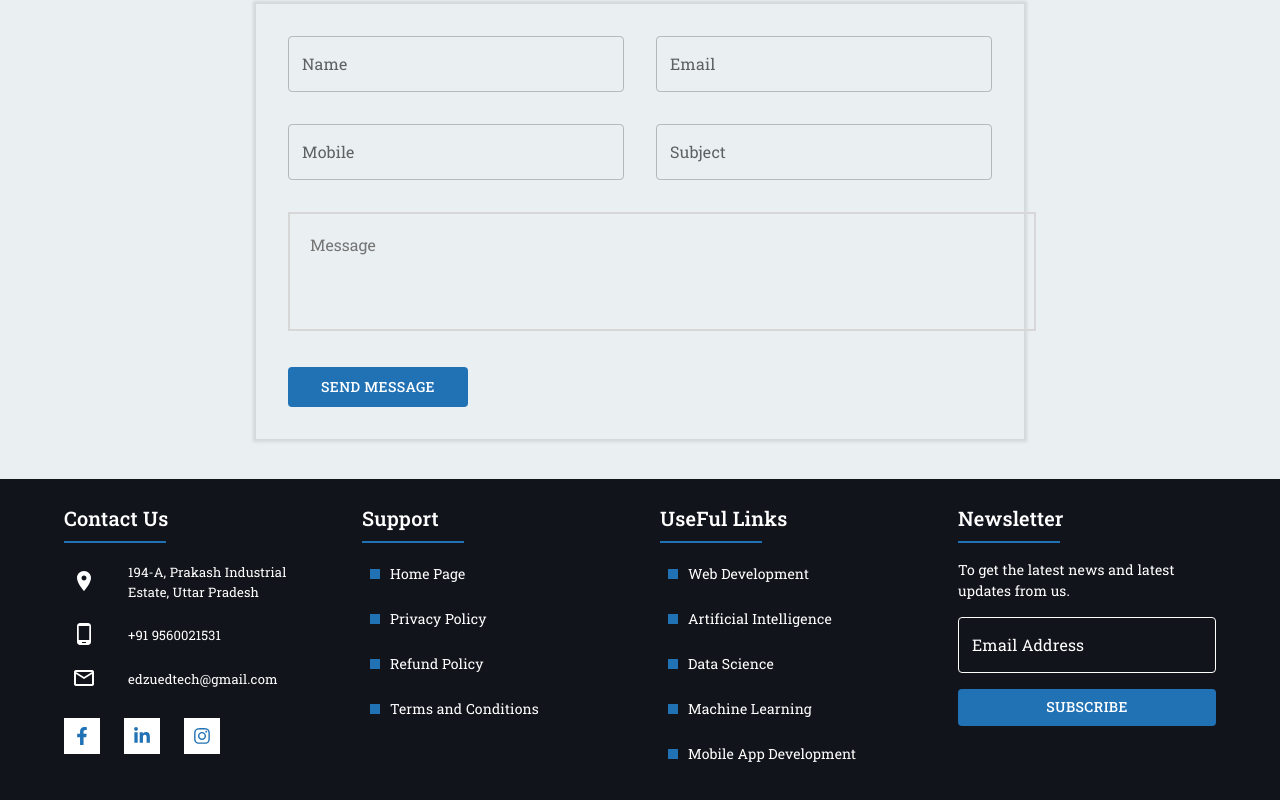
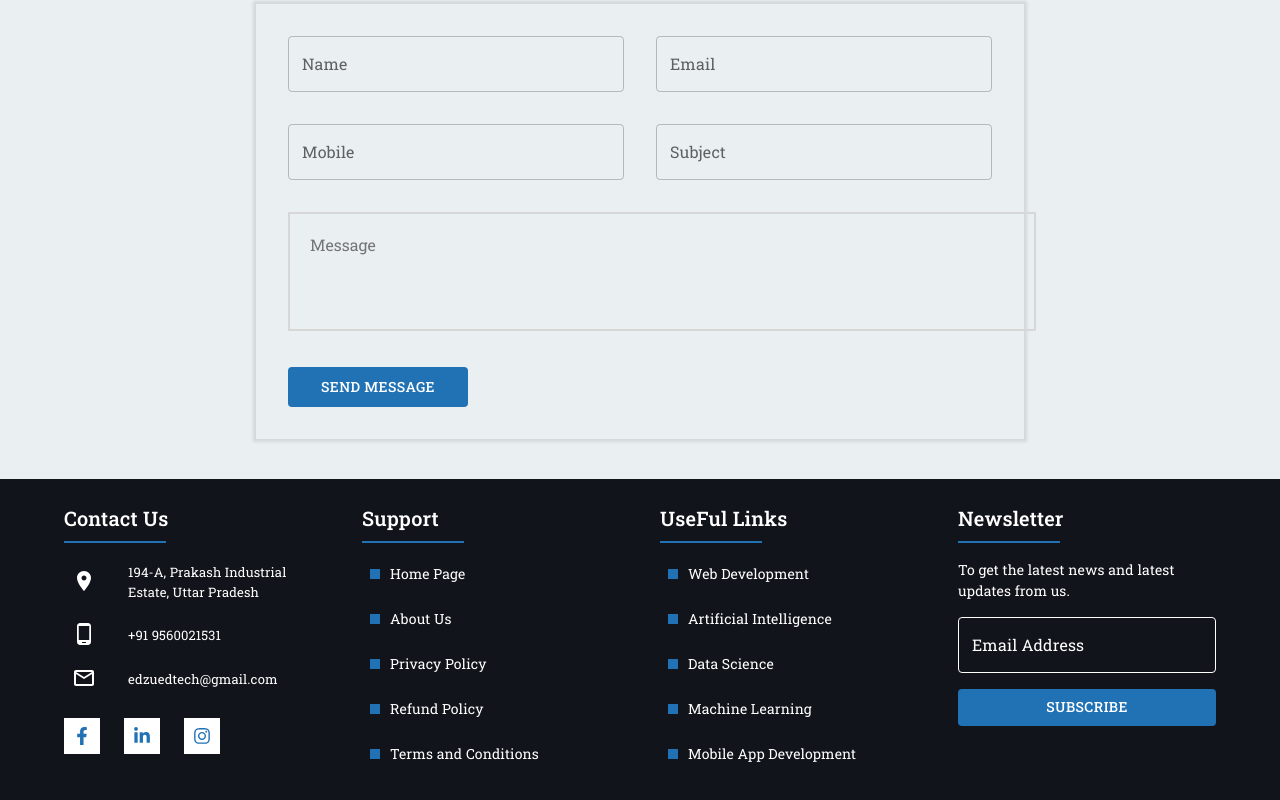
Before and after one commit to Kunal5200/edzu, a Next.js app: page /contact in a window 1280 px wide. Shown: the part 780-1580 px from the top of the page. Built offline with nearby package versions, Linux system fonts and the light colour scheme.

Commit message:
final draft

```diff
--- a/src/assest/data.ts
+++ b/src/assest/data.ts
@@ -194,6 +194,10 @@ export const data = {
         {
           label: "Home Page",
           url: "/",
+        },
+        {
+          label: "About Us",
+          url: "/about",
         },
         {
           label: "Privacy Policy",
```
